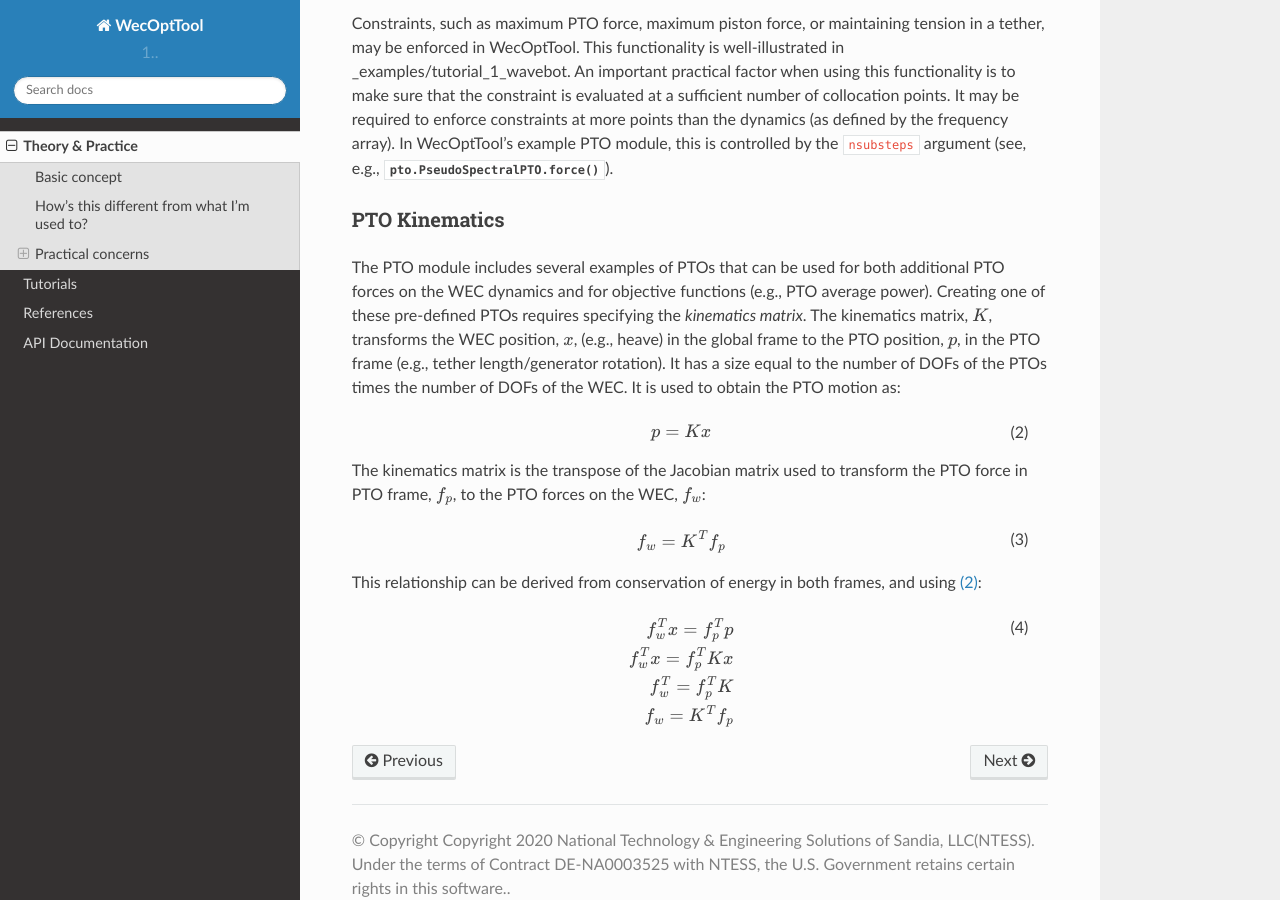
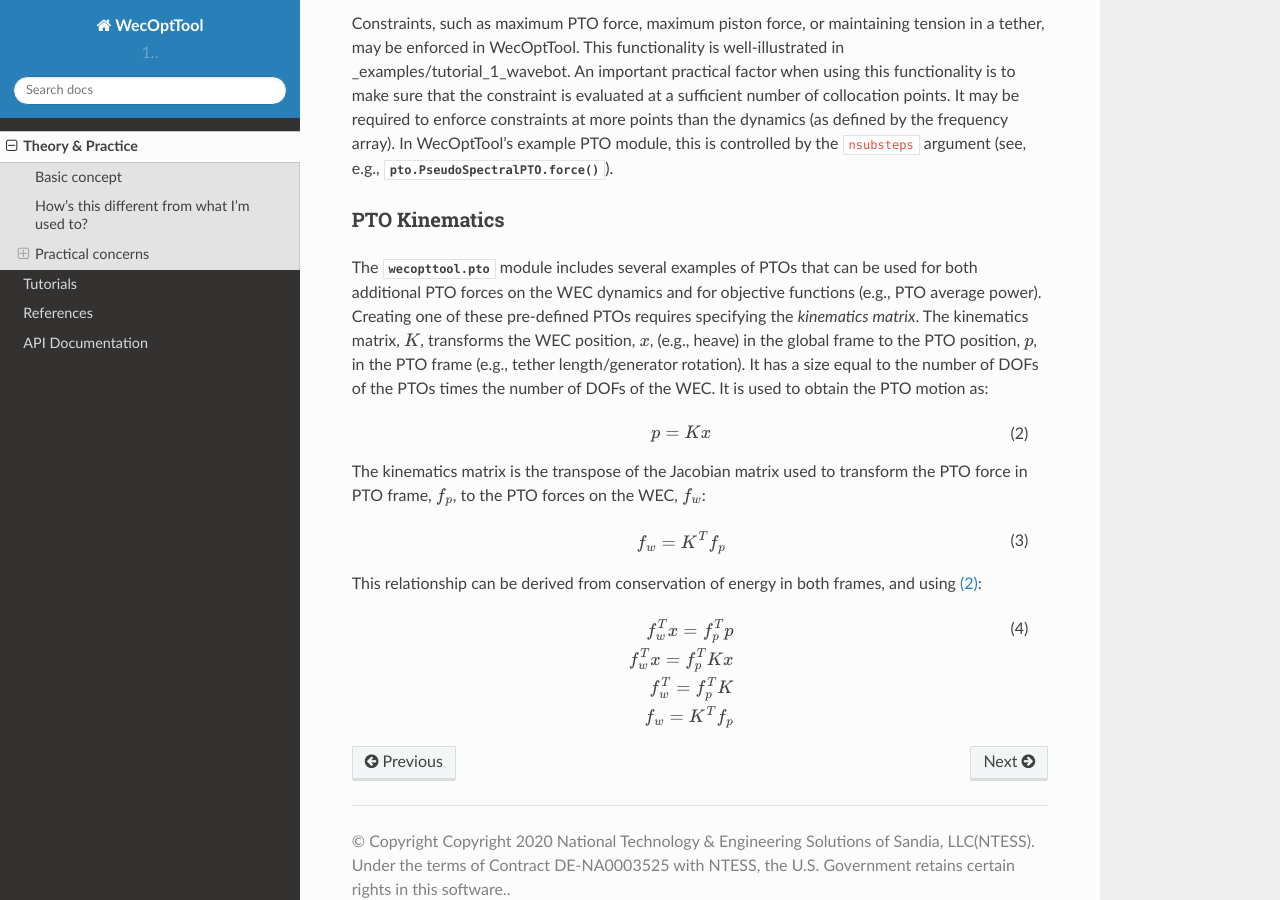
Before and after one commit to sandialabs/WecOptTool, a Sphinx documentation site: the page built from docs/source/theory.rst, in a window 1280 px wide and 900 px high, scrolled down 3490 px. Built offline with Sphinx 7.4.7 and the Read the Docs theme 2.0.0, drawn with Linux system fonts in a browser that asks for light colours; pages that are not in the unit, such as notebooks, are missing from menus; cross-references to code outside the pages are shown as plain code.

Commit message:
hyperlink to pto module

```diff
--- a/docs/source/theory.rst
+++ b/docs/source/theory.rst
@@ -104,7 +104,7 @@ In WecOptTool's example PTO module, this is controlled by the :code:`nsubsteps`
 
 PTO Kinematics
 ^^^^^^^^^^^^^^
-The PTO module includes several examples of PTOs that can be used for both additional PTO forces on the WEC dynamics and for objective functions (e.g., PTO average power).
+The :py:mod:`wecopttool.pto` module includes several examples of PTOs that can be used for both additional PTO forces on the WEC dynamics and for objective functions (e.g., PTO average power).
 Creating one of these pre-defined PTOs requires specifying the *kinematics matrix*.
 The kinematics matrix, :math:`K`, transforms the WEC position, :math:`x`, (e.g., heave) in the global frame to the PTO position, :math:`p`, in the PTO frame (e.g., tether length/generator rotation).
 It has a size equal to the number of DOFs of the PTOs times the number of DOFs of the WEC.
```
